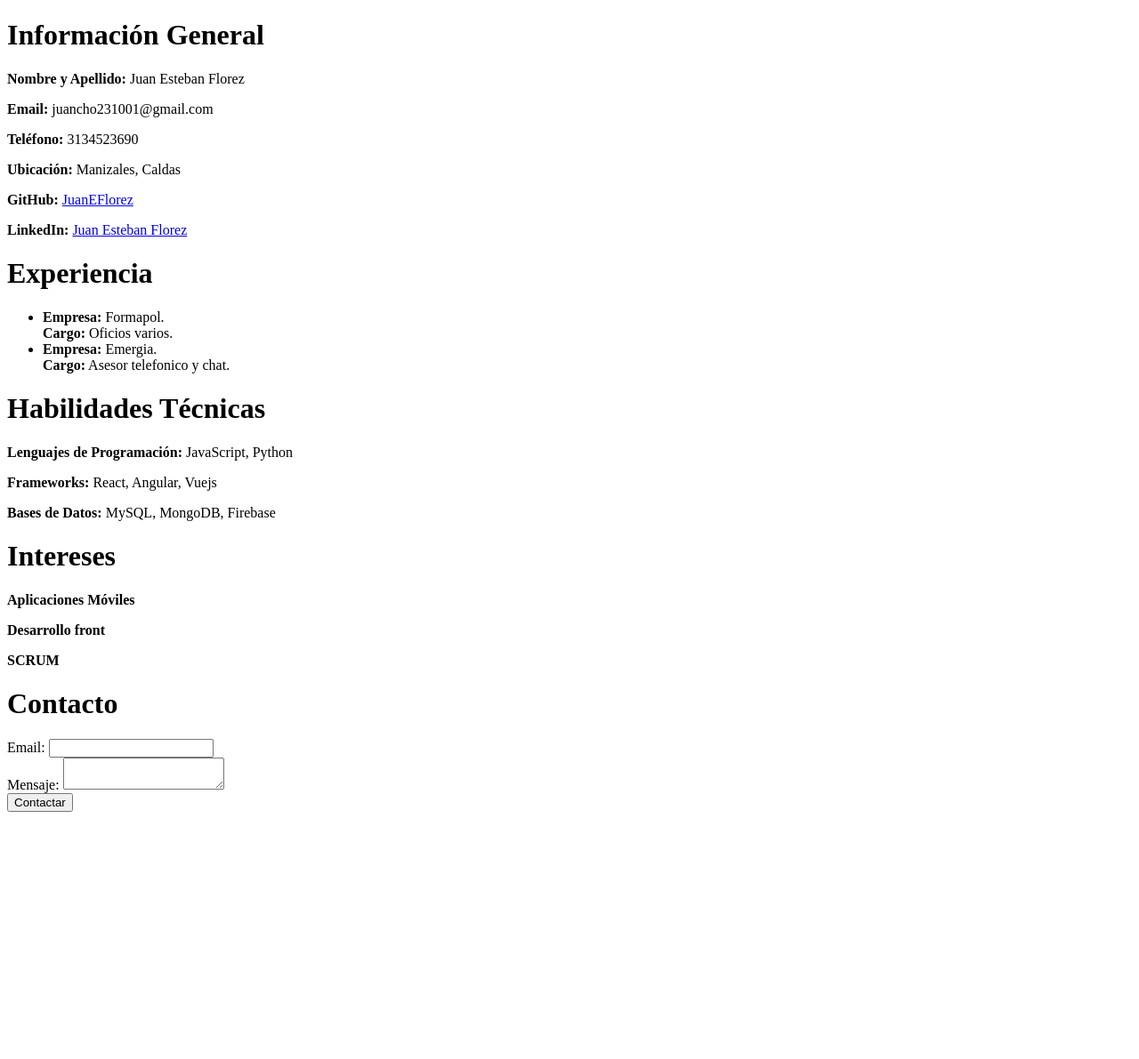
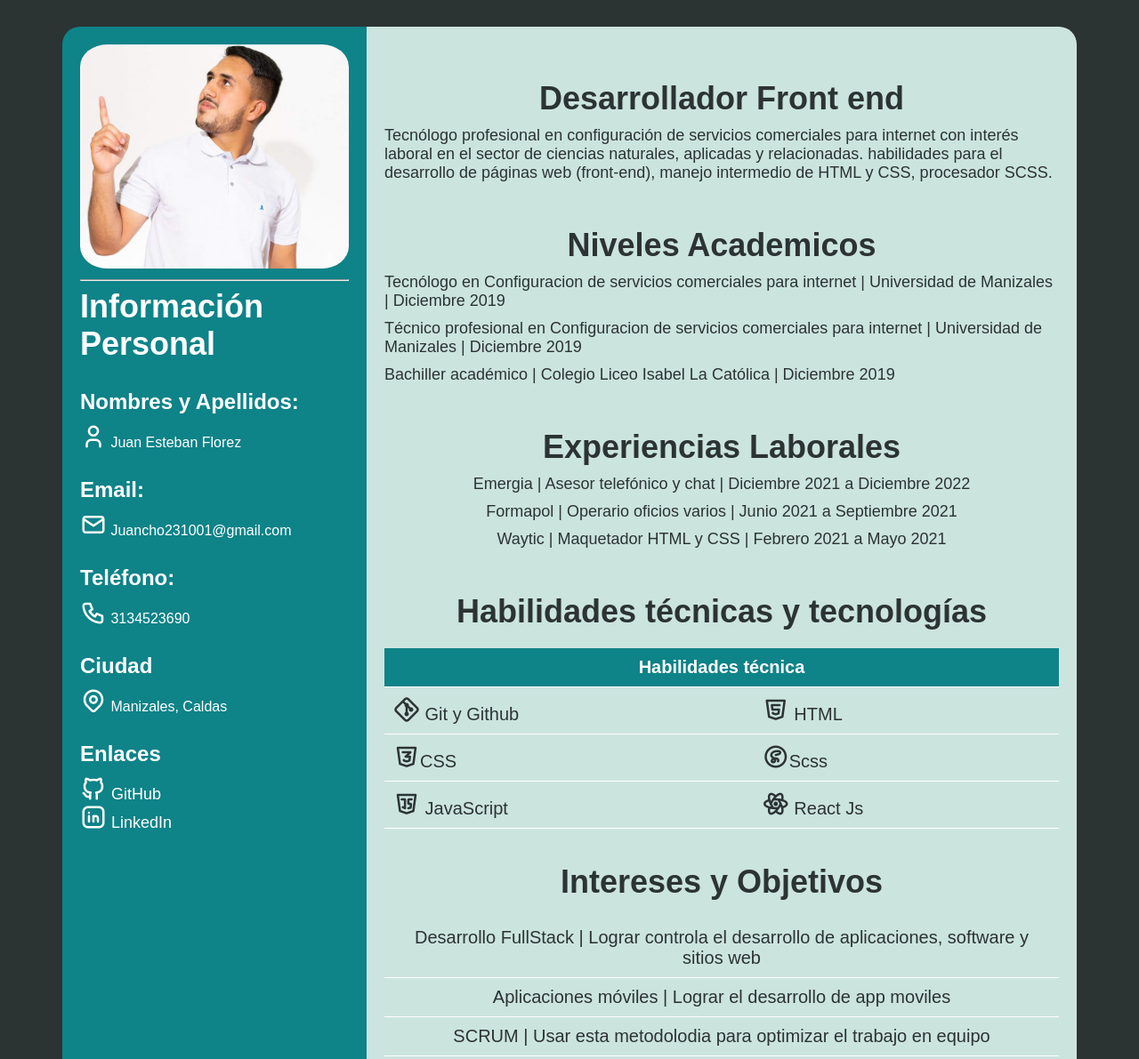
Before and after one commit to JuanEFlorez/html-intro, a plain HTML site: page index.html in a window 1280 px wide. Shown: the top 1191 px of the page at 89% size. Before the commit the page ends 921 px from the top, so only its background shows below. Drawn offline with Linux system fonts and the light colour scheme.

Commit message:
Ultima version CV

```diff
--- a/index.html
+++ b/index.html
@@ -1,78 +1,178 @@
 <!DOCTYPE html>
-<html>
+<html lang="en">
   <head>
-    <title>Mi Hoja de Vida</title>
+    <meta charset="UTF-8" />
+    <meta http-equiv="X-UA-Compatible" content="IE=edge" />
+    <meta name="viewport" content="width=device-width, initial-scale=1.0" />
+    <title>CV Juan Esteban Florez</title>
+    <!-- Connection for icons  -->
+    <link
+      rel="stylesheet"
+      href="https://cdn.jsdelivr.net/npm/@tabler/icons-webfont@latest/tabler-icons.min.css"
+    />
+    <!-- Connection for CSS -->
+    <link rel="stylesheet" href="../style.css" type="text/css" />
   </head>
   <body>
-    <div>
-      <h1>Información General</h1>
-      <div>
-        <p><strong>Nombre y Apellido:</strong> Juan Esteban Florez</p>
-        <p><strong>Email:</strong> juancho231001@gmail.com</p>
-        <p><strong>Teléfono:</strong> 3134523690</p>
-        <p><strong>Ubicación:</strong> Manizales, Caldas</p>
+    <!-- Section for Personal information -->
+    <section class="section-1">
+      <img src="../img/Foto.jpg" alt="Foto Perfil" />
+      <hr />
+      <h1>Información Personal</h1>
+
+      <h2>Nombres y Apellidos:</h2>
+      <p>
+        <i class="ti ti-user"></i>
+        Juan Esteban Florez
+      </p>
+
+      <h2>Email:</h2>
+      <p>
+        <i class="ti ti-mail"></i>
+        Juancho231001@gmail.com
+      </p>
+
+      <h2>Teléfono:</h2>
+      <p>
+        <i class="ti ti-phone"></i>
+        3134523690
+      </p>
+
+      <h2>Ciudad</h2>
+      <p>
+        <i class="ti ti-map-pin"></i>
+        Manizales, Caldas
+      </p>
+
+      <h2>Enlaces</h2>
+      <ul>
+        <li>
+          <i class="ti ti-brand-github"></i>
+          <a href="https://github.com/JuanEFlorez"> GitHub </a>
+        </li>
+        <li>
+          <i class="ti ti-brand-linkedin"></i>
+          <a href="https://www.linkedin.com/in/juan-esteban-florez/"
+            >LinkedIn</a
+          >
+        </li>
+      </ul>
+    </section>
+
+    <!-- Container for General Information -->
+    <div class="container">
+      <section class="info">
+        <h1>Desarrollador Front end</h1>
         <p>
-          <strong>GitHub:</strong>
-          <a href="https://github.com/JuanEFlorez">JuanEFlorez</a>
+          Tecnólogo profesional en configuración de servicios comerciales para
+          internet con interés laboral en el sector de ciencias naturales,
+          aplicadas y relacionadas. habilidades para el desarrollo de páginas
+          web (front-end), manejo intermedio de HTML y CSS, procesador SCSS.
         </p>
-        <p>
-          <strong>LinkedIn:</strong>
-          <a href="https://www.linkedin.com/in/juan-esteban-florez/"
-            >Juan Esteban Florez</a
-          >
-        </p>
-      </div>
-    </div>
-
-    <div>
-      <h1>Experiencia</h1>
-      <div>
+      </section>
+      <!-- Section for Academic Levels -->
+      <section class="section-2">
+        <h1>Niveles Academicos</h1>
         <ul>
           <li>
-            <strong>Empresa:</strong> Formapol.
-            <br />
-            <strong>Cargo:</strong> Oficios varios.
+            Tecnólogo en Configuracion de servicios comerciales para internet |
+            Universidad de Manizales | Diciembre 2019
           </li>
           <li>
-            <strong>Empresa:</strong> Emergia.
-            <br />
-            <strong>Cargo:</strong> Asesor telefonico y chat.
+            Técnico profesional en Configuracion de servicios comerciales para
+            internet | Universidad de Manizales | Diciembre 2019
+          </li>
+          <li>
+            Bachiller académico | Colegio Liceo Isabel La Católica | Diciembre
+            2019
           </li>
         </ul>
-      </div>
-    </div>
+      </section>
 
-    <div>
-      <h1>Habilidades Técnicas</h1>
-      <div>
-        <p><strong>Lenguajes de Programación:</strong> JavaScript, Python</p>
-        <p><strong>Frameworks:</strong> React, Angular, Vuejs</p>
-        <p><strong>Bases de Datos:</strong> MySQL, MongoDB, Firebase</p>
-      </div>
-    </div>
+      <!-- Section for Work Experiences -->
+      <section class="section-3">
+        <h1>Experiencias Laborales</h1>
+        <ul>
+          <li>
+            Emergia | Asesor telefónico y chat | Diciembre 2021 a Diciembre 2022
+          </li>
+          <li>
+            Formapol | Operario oficios varios | Junio 2021 a Septiembre 2021
+          </li>
+          <li>Waytic | Maquetador HTML y CSS | Febrero 2021 a Mayo 2021</li>
+        </ul>
+      </section>
 
-    <div>
-      <h1>Intereses</h1>
-      <div>
-        <p><strong>Aplicaciones Móviles</strong></p>
-        <p><strong>Desarrollo front</strong></p>
-        <p><strong>SCRUM</strong></p>
-      </div>
-    </div>
+      <!-- Section for Technical skills and Technologies -->
+      <section class="section-4">
+        <h1>Habilidades técnicas y tecnologías</h1>
+        <table>
+          <tr>
+            <th colspan="2">Habilidades técnica</th>
+          </tr>
+          <tr>
+            <td><i class="ti ti-brand-git"></i> Git y Github</td>
+            <td><i class="ti ti-brand-html5"></i> HTML</td>
+          </tr>
+          <tr>
+            <td><i class="ti ti-brand-css3"></i>CSS</td>
+            <td><i class="ti ti-brand-sass"></i>Scss</td>
+          </tr>
+          <tr></tr>
+          <tr>
+            <td><i class="ti ti-brand-javascript"></i> JavaScript</td>
+            <td><i class="ti ti-brand-react"></i> React Js</td>
+          </tr>
+          <tr></tr>
+        </table>
+      </section>
 
-    <div>
-      <h1>Contacto</h1>
-      <div>
-        <form>
-          <label for="email">Email:</label>
-          <input type="text" id="email" name="email" /><br />
+      <!-- Section for Interests -->
+      <section class="section-5">
+        <h1>Intereses y Objetivos</h1>
+        <table>
+          <tr>
+            <td>
+              Desarrollo FullStack | Lograr controla el desarrollo de
+              aplicaciones, software y sitios web
+            </td>
+          </tr>
+          <tr>
+            <td>Aplicaciones móviles | Lograr el desarrollo de app moviles</td>
+          </tr>
+          <tr>
+            <td>
+              SCRUM | Usar esta metodolodia para optimizar el trabajo en equipo
+            </td>
+          </tr>
+        </table>
+      </section>
 
-          <label for="mensaje">Mensaje:</label>
-          <textarea id="mensaje" name="mensaje"></textarea><br />
-
-          <input type="submit" value="Contactar" />
+      <!-- Section for Contact Form -->
+      <section class="section-6">
+        <form id="formulario-de-contacto" class="formulario-de-contacto">
+          <h1>Contacto</h1>
+          <label for="correo-electronico">Correo electrónico</label>
+          <input
+            type="email"
+            id="correo-electronico"
+            name="correo-electronico"
+            placeholder="tucorreoelectronico@ejemplo.com"
+            required
+          />
+          <label for="mensaje">Mensaje</label>
+          <textarea
+            id="mensaje"
+            name="mensaje"
+            type="text"
+            placeholder="Deja acá tu duda o solicitud."
+            required
+          ></textarea>
+          <button type="submit" id="contactar" class="contactar">
+            Contactar
+          </button>
         </form>
-      </div>
+      </section>
     </div>
   </body>
 </html>
--- /dev/null
+++ b/style.css
@@ -0,0 +1,230 @@
+@media only screen and (min-width: 768px) {
+  /* Pantallas de 768px o más */
+  .container {
+    width: 70%;
+  }
+
+  .section-1 {
+    width: 30%;
+    margin-top: 0;
+  }
+}
+
+@media only screen and (max-width: 767px) {
+  /* Pantallas de menos de 768px */
+  .container {
+    flex-direction: column;
+    align-items: center;
+  }
+
+  .section-1 {
+    width: 100%;
+    margin-top: 0;
+    margin-bottom: 30px;
+  }
+}
+
+body {
+  font-family: Arial, sans-serif;
+  margin: 30px 70px;
+  padding: 0;
+  box-sizing: border-box;
+  display: flex;
+  background-color: #2c3333;
+}
+
+.container {
+  border-top-right-radius: 20px;
+  border-bottom-right-radius: 20px;
+  display: flex;
+  flex-wrap: wrap;
+  width: 70%;
+  background-color: #cbe4de;
+}
+
+section {
+  border-top-left-radius: 20px;
+  border-bottom-left-radius: 20px;
+  padding: 20px;
+  box-sizing: border-box;
+  width: 100%;
+  color: #2c3333;
+}
+
+h1 {
+  font-size: 36px;
+  margin: 0;
+  margin-bottom: 10px;
+  font-weight: bold;
+}
+
+h2 {
+  font-size: 24px;
+  margin-top: 30px;
+  margin-bottom: 10px;
+  font-weight: bold;
+}
+
+p {
+  font-size: 16px;
+  margin-top: 0;
+  margin-bottom: 10px;
+}
+
+ul {
+  font-size: 18px;
+  list-style: none;
+  padding: 0;
+  margin: 0;
+}
+
+a {
+  text-decoration: none;
+  color: #ffff;
+}
+
+table {
+  font-size: 20px;
+  width: 100%;
+  border-collapse: collapse;
+  margin-top: 20px;
+}
+
+th,
+td {
+  padding: 10px;
+  text-align: left;
+  border-bottom: 1px solid #ffff;
+}
+
+th {
+  background-color: #0e8388;
+  color: #ffff;
+}
+
+i {
+  font-size: 30px;
+}
+
+/* Estilos específicos para section-1 */
+
+.section-1 {
+  width: 30%;
+  background-color: #0e8388;
+  color: #ffff;
+}
+
+.section-1 img {
+  width: 100%;
+  border-radius: 10%;
+  height: auto;
+}
+.info {
+  font-size: 20px;
+  width: 100%;
+  margin-top: 40px;
+}
+.info h1 {
+  display: flex;
+  justify-content: center;
+}
+
+.info p {
+  font-size: 18px;
+}
+
+/* Estilos específicos para section-2 */
+
+.section-2 {
+  font-size: 20px;
+  width: 100%;
+}
+.section-2 h1 {
+  display: flex;
+  justify-content: center;
+}
+
+.section-2 li {
+  display: flex;
+  justify-content: flex-start;
+  margin-bottom: 10px;
+}
+
+/* Estilos específicos para section-3 */
+
+.section-3 {
+  font-size: 20px;
+  width: 100%;
+}
+.section-3 h1 {
+  display: flex;
+  justify-content: center;
+}
+
+.section-3 li {
+  display: flex;
+  justify-content: center;
+  margin-bottom: 10px;
+}
+
+/* Estilos específicos para section-4 */
+
+.section-4 h1 {
+  text-align: center;
+}
+.section-4 th {
+  text-align: center;
+}
+
+/* Estilos específicos para section-5 */
+.section-5 h1 {
+  text-align: center;
+}
+.section-5 td {
+  padding: 10px;
+  text-align: center;
+}
+
+.section-5 th {
+  background-color: #ffff;
+  color: #0e8388;
+  border-bottom: 2px solid #0c6066;
+}
+
+/* Estilos específicos para section-6 */
+
+.formulario-de-contacto {
+  display: flex;
+  flex-direction: column;
+  align-items: center;
+}
+
+.formulario-de-contacto label {
+  font-size: 18px;
+  margin-top: 20px;
+}
+
+.formulario-de-contacto input,
+.formulario-de-contacto textarea {
+  padding: 10px;
+  margin-bottom: 20px;
+  border: 2px solid #ffff;
+  border-radius: 4px;
+  resize: vertical;
+  width: 100%;
+  max-width: 400px;
+}
+
+.formulario-de-contacto button {
+  background-color: #0e8388;
+  color: #ffff;
+  padding: 10px 20px;
+  border: none;
+  border-radius: 4px;
+  cursor: pointer;
+  font-size: 18px;
+}
+
+.formulario-de-contacto button:hover {
+  background-color: #2c3333;
+}
```
Also changed, not shown: img/Foto.jpg (added).
